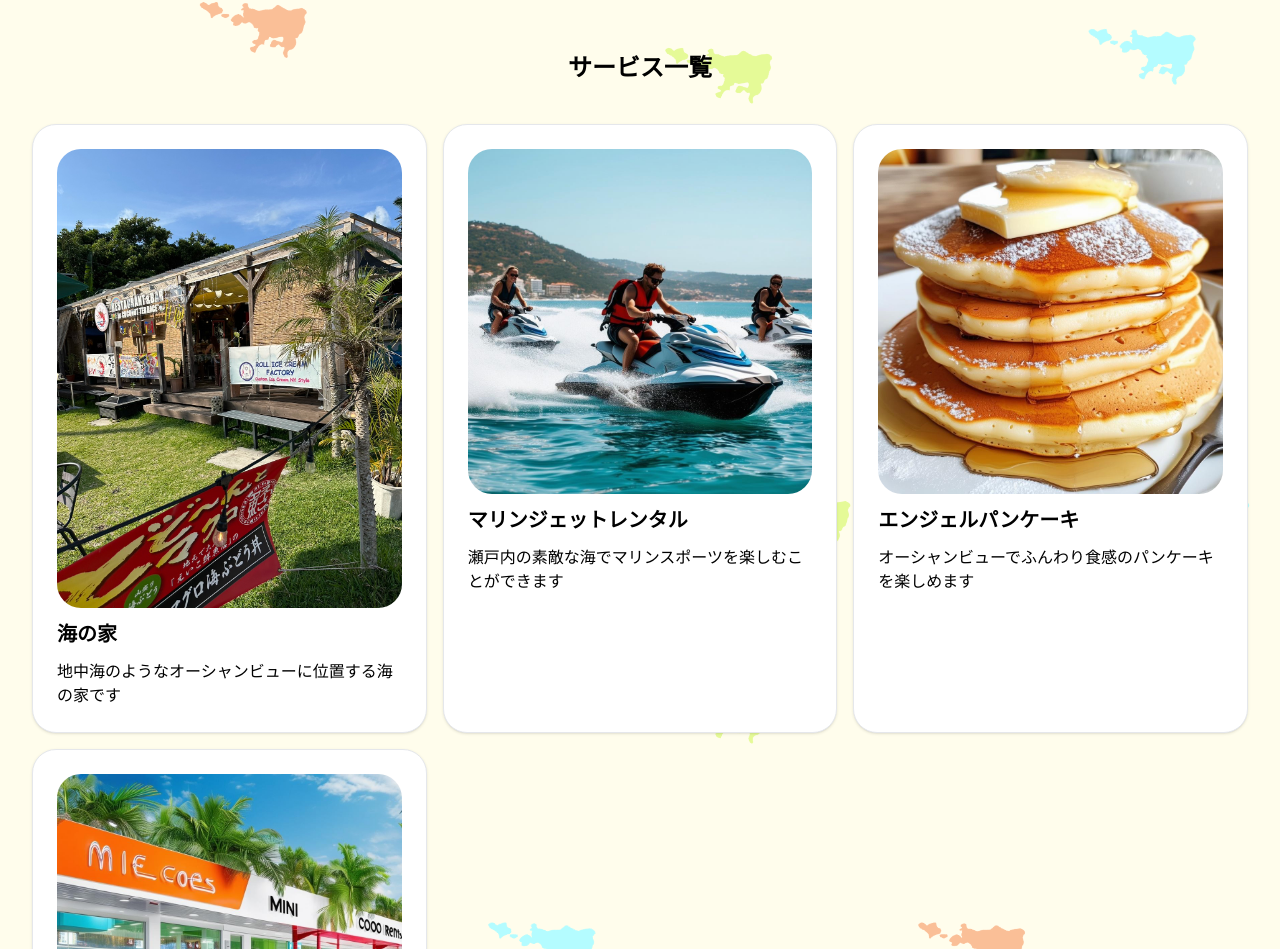
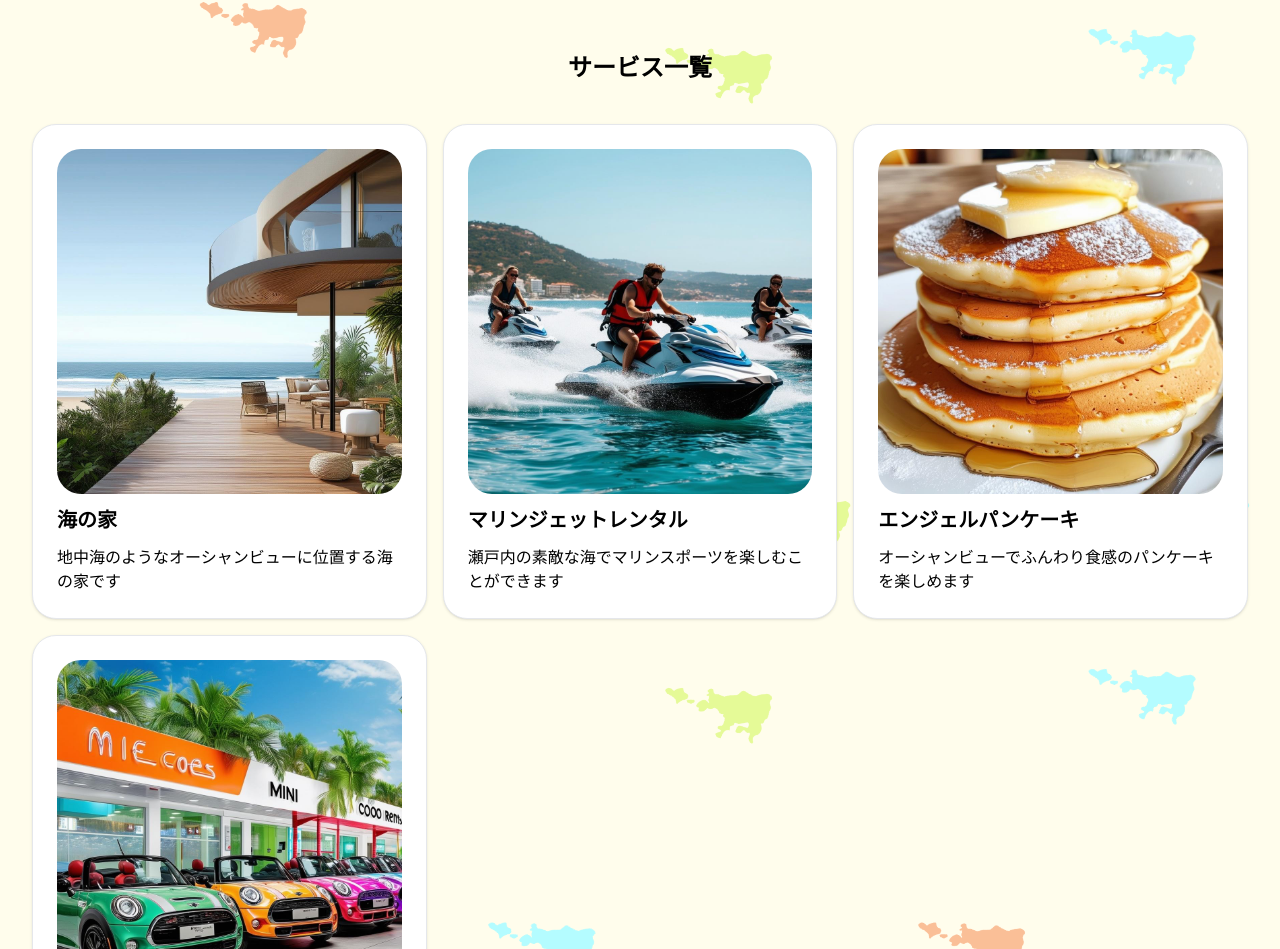
Before and after one commit to olivemochi23/gajumaru-site, a Next.js app: page / in a window 1280 px wide. Shown: the part 1248-2197 px from the top of the page. Built offline with nearby package versions, Linux system fonts and the light colour scheme; a web font is replaced by a local one.

Commit message:
change photo

```diff
--- a/app/components/services.tsx
+++ b/app/components/services.tsx
@@ -13,7 +13,7 @@ export default function Services() {
         <div className="border relative rounded-3xl p-6 shadow space-y-3 bg-white">
           <div className="aspect-video bg-muted relative">
             <Image
-              src="/海の家.jpg" // 画像のパスを指定
+              src="/海の家AI.jpeg" // 画像のパスを指定
               alt="海の家"
               layout="responsive" // 'fill'から'layout="responsive"'に変更
               width={500} // 画像の幅を指定
```
Also changed, not shown: imeges/海の家.jpg (renamed from public/海の家.jpg), public/海の家AI.jpeg (added).
